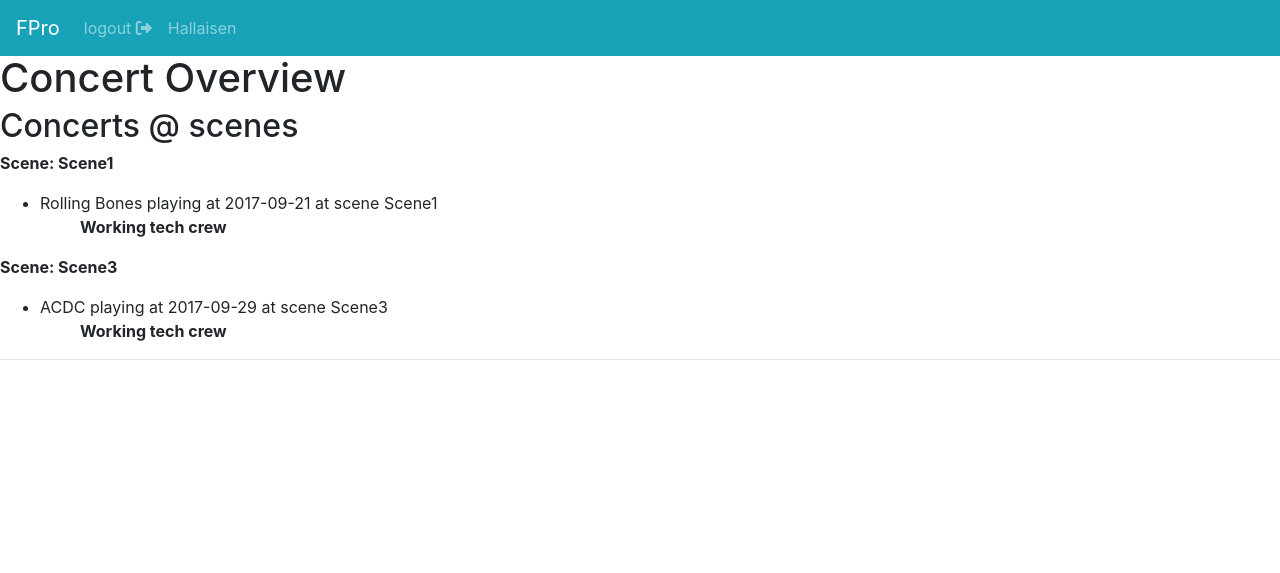
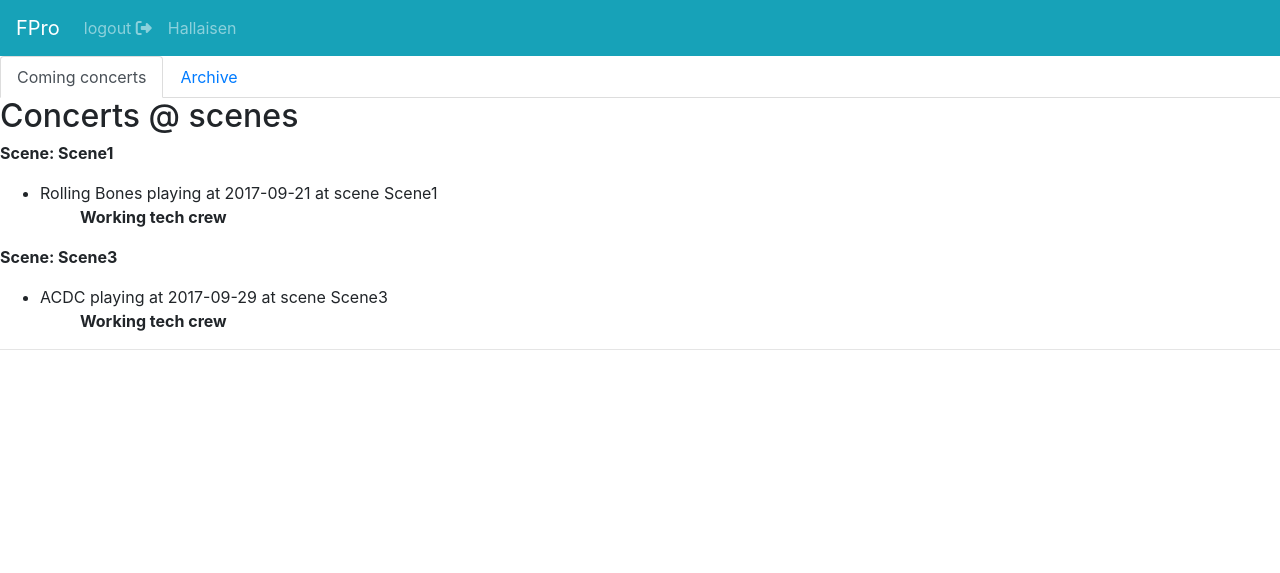
Before and after one commit to BenjaminFimreite/IT1901_Gruppe10, a Django app: page /concert_overview in a window 1280 px wide. Shown: the top 573 px of the page. Run offline with Django 3.2, Linux system fonts and the light colour scheme; a user stored in the database is signed in; data comes from the database, SQL or seed files in the repository; data that the repository does not hold is empty; some libraries are stand-ins or nearby versions.

Commit message:
tabs i concert_overview.html for å skille konserter i fremtid og fortid

```diff
--- a/fpro/templates/base.html
+++ b/fpro/templates/base.html
@@ -9,6 +9,7 @@
         <meta charset="utf-8">
         <link rel="stylesheet" href="{% static '/css/style.css' %}">
         <link rel="shortcut icon" type="image/png" href="{% static '/img/favicon.ico' %}"/>
+
         <title>{% block title %}Django Simple Login{% endblock %}</title>
     </head>
     <body>
--- a/fpro/templates/concert_overview.html
+++ b/fpro/templates/concert_overview.html
@@ -6,8 +6,20 @@
 {% block content %}
 <div id="concert_overview">
     {% if user|can:'view_concerts' %}
-	<h1>Concert Overview</h1>
 
+    <!-- Nav tabs -->
+    <ul class="nav nav-tabs" role="tablist">
+        <li class="nav-item">
+            <a class="nav-link active" data-toggle="tab" href="#home" role="tab">Coming concerts</a>
+        </li>
+        <li class="nav-item">
+            <a class="nav-link" data-toggle="tab" href="#archive" role="tab">Archive</a>
+        </li>
+    </ul>
+
+    <!-- Tab panes -->
+    <div class="tab-content">
+        <div class="tab-pane active" id="home" role="tabpanel">
             <h2>Concerts @ scenes</h2>
             {% for e in bookings_array.keys %}
             <p><b>Scene: {{e}}</b></p>
@@ -26,6 +38,11 @@
                 {% endfor %}
             </ul>
             {% endfor %}
-	{% endif %}
+            {% endif %}</div>
+        <div class="tab-pane" id="archive" role="tabpanel">
+            <!-- Edit this -->
+            ...
+        </div>
+    </div>
 </div>
 {% endblock %}
```
Lines whose indentation alone changed are shown as unchanged.
